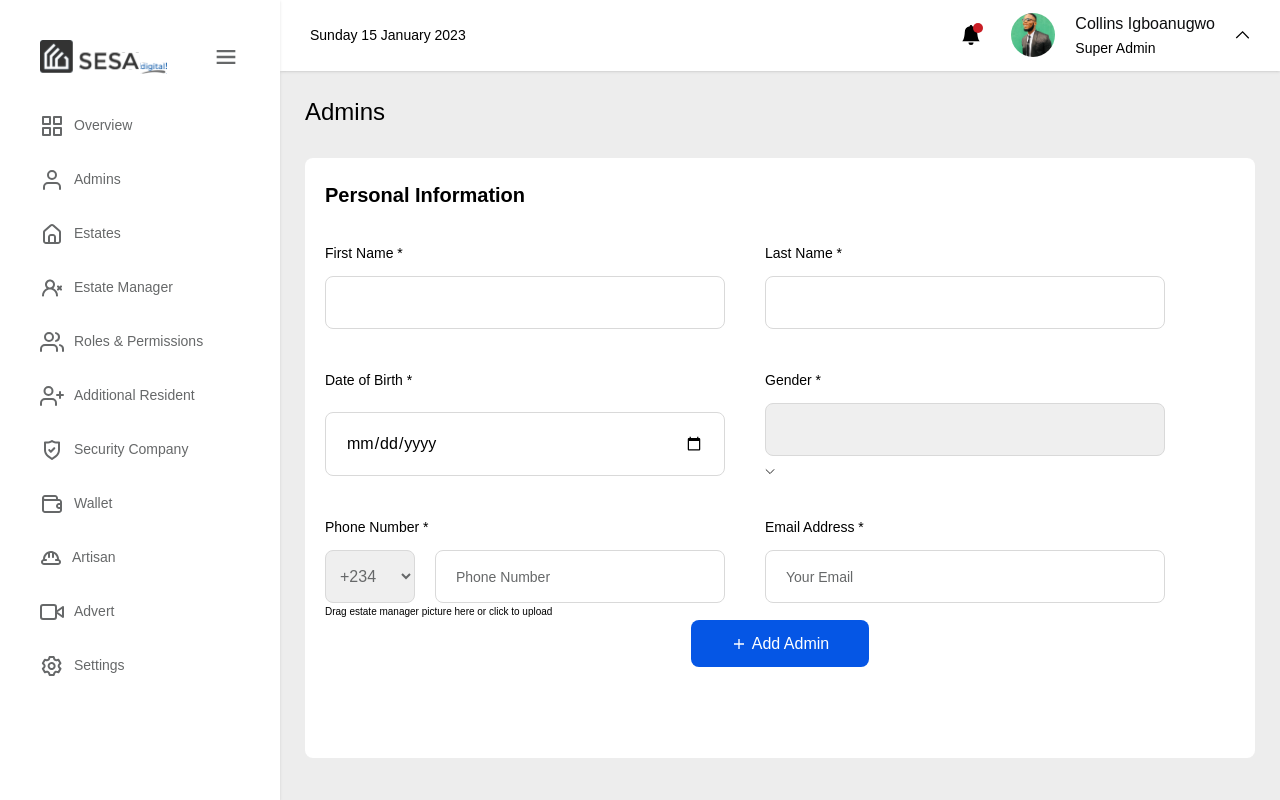
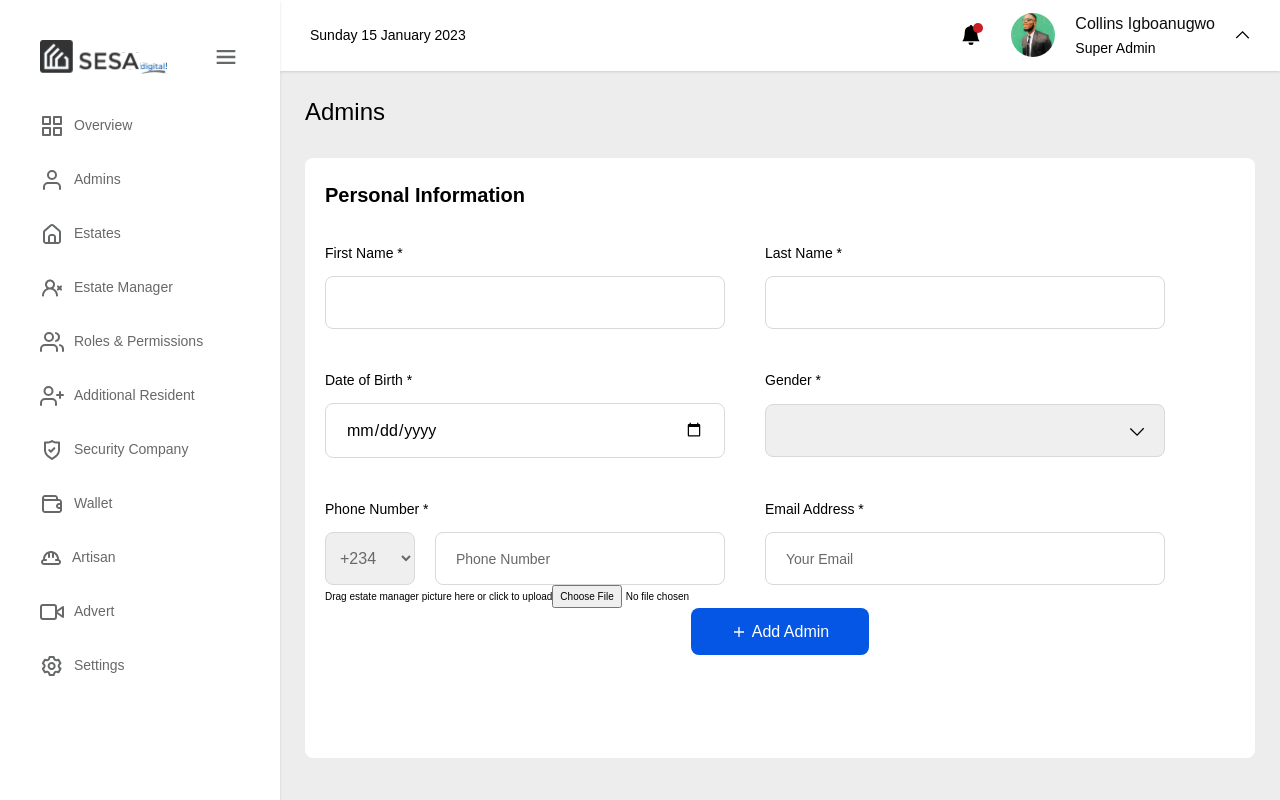
Before and after one commit to Niscolinx/sesa, a React (Vite) app: page /dashboard/admins in a window 1280 px wide. Both pictures are taken after a click on the button "Add Admin". Built offline with nearby package versions, Linux system fonts and the light colour scheme; a web font is replaced by a local one.

Commit message:
working on add admin

```diff
--- a/src/components/admins/AddAdmin.tsx
+++ b/src/components/admins/AddAdmin.tsx
@@ -26,24 +26,25 @@ const AddAdmin = () => {
                     </div>
                     <div className='addAdmin__form--item'>
                         <label htmlFor='gender'>Gender *</label>
+                        <div className='item__select'>
                             <select id='gender'>
                                 <option hidden>&nbsp;</option>
                                 <option value='male'>Male</option>
                                 <option value='female'>Female</option>
                             </select>
-                        <GrDown/>
+                            <GrDown />
+                        </div>
                     </div>
                     <div className='addAdmin__form--phoneNumber'>
                         <label htmlFor='phoneNumber'>Phone Number *</label>
 
                         <div className='phoneNumber__box'>
                             <select>
-                                <option value='234'>
-                                    +234
-                                </option>
+                                <option value='234'>+234</option>
                             </select>
                             <input
-                                type='text'
+                                type='number'
+                                inputMode='numeric'
                                 id='phoneNumber'
                                 placeholder='Phone Number'
                             />
@@ -59,7 +60,17 @@ const AddAdmin = () => {
                     </div>
                 </section>
                 <section>
+                    <label htmlFor='photoUpload'>
                         Drag estate manager picture here or click to upload
+                    </label>
+                    <input
+                        type='file'
+                        required
+                        name='photoUpload'
+                        id='photoUpload'
+                        accept='image/*'
+                        // onClick={handlePhotoPreview}
+                    />
                 </section>
 
                 <button className='btn admins__btn'>
--- a/src/sass/components/dashboard/admins.scss
+++ b/src/sass/components/dashboard/admins.scss
@@ -45,6 +45,7 @@
             &--item {
                 display: grid;
                 gap: 1rem;
+                position: relative;
 
                 label {
                     font-size: 1.4rem;
@@ -59,16 +60,31 @@
                     font-size: 1.6rem;
                     outline: none;
                     appearance: none;
-                    position: relative;
+
 
                     &::placeholder {
                         font-size: 1.4rem;
                         font-weight: 300;
                         color: $color-dark;
                     }
+                }
+
+                input[type="date"]{
+                    cursor: pointer;
+                }
+
+                .item__select {
+                    position: relative;
+                    width: 100%;
+                    height: 100%;
+                    display: flex;
+                    align-items: center;
 
                     svg {
                         position: absolute;
+                        font-size: 1.6rem;
+                        right: 2rem;
+
                     }
                 }
 
```
Lines whose indentation alone changed are shown as unchanged.
